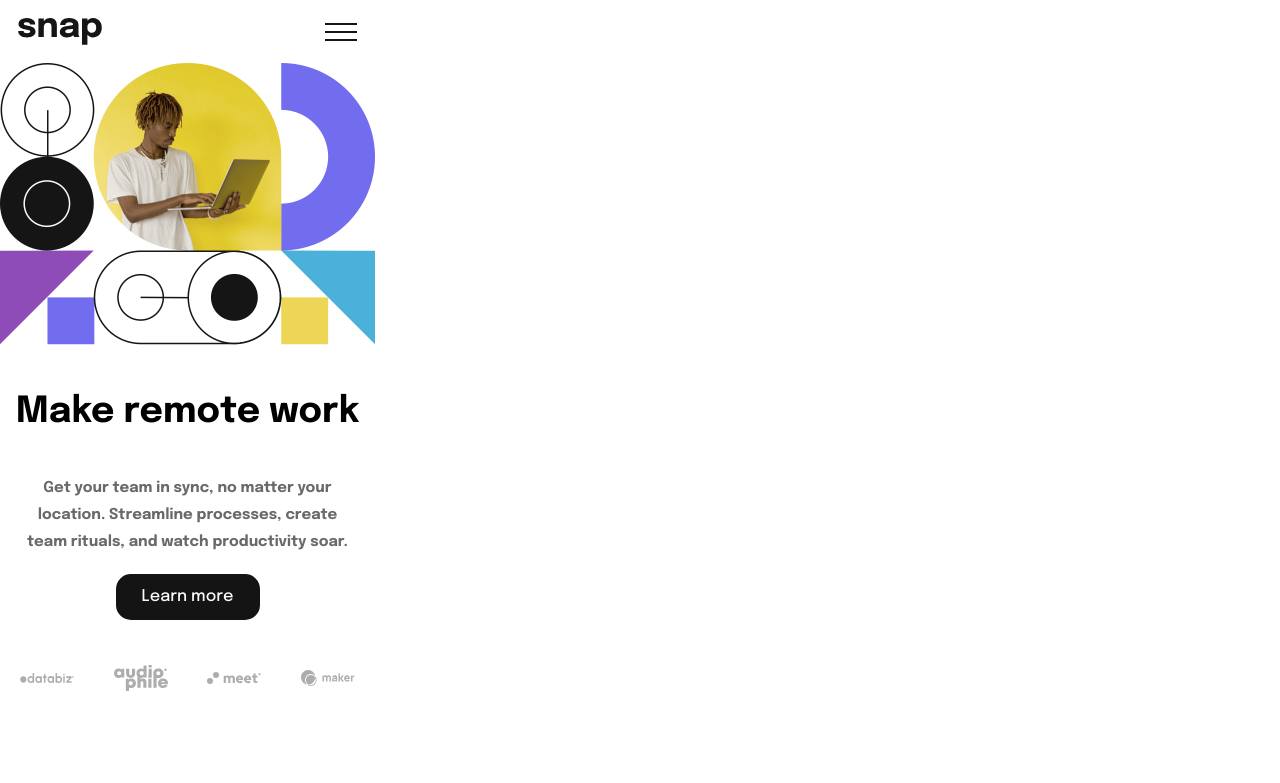
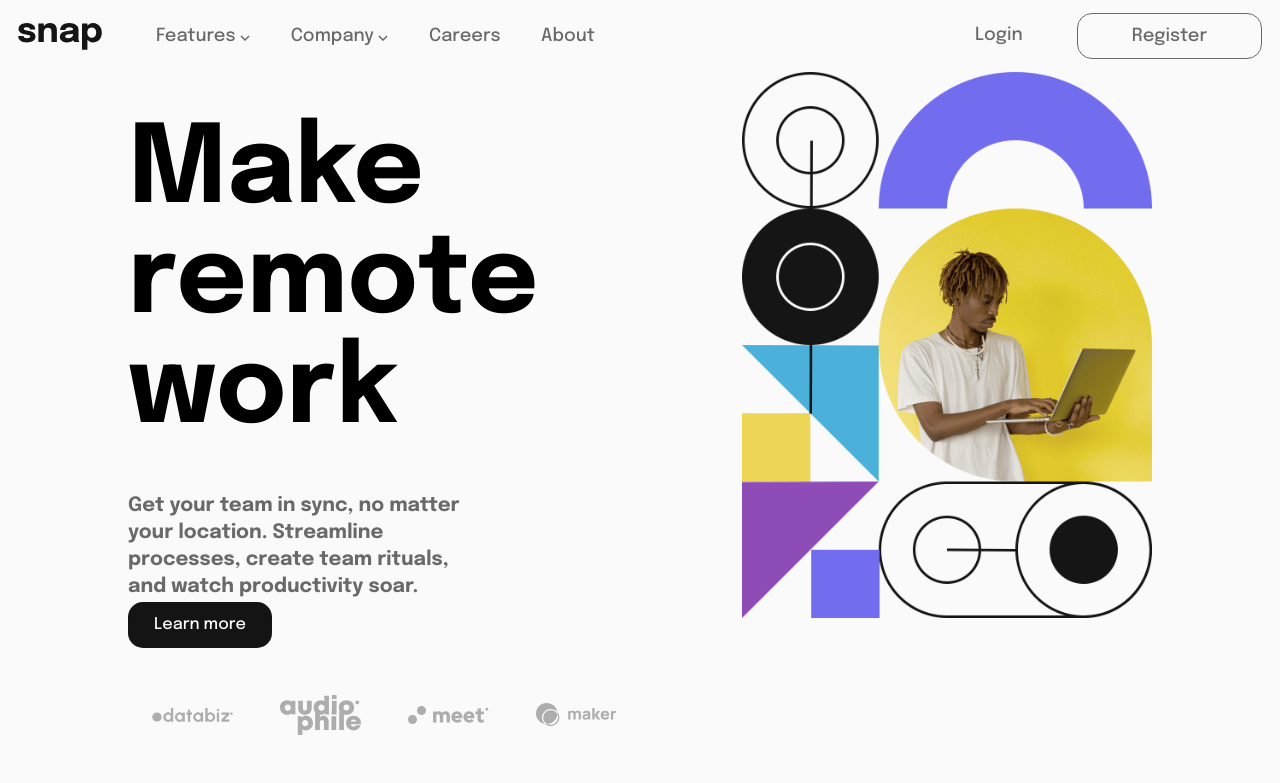
Before and after one commit to DevDeLaTorre/frontend-mentor-challenge-1, a plain HTML site: page index.html in a window 1280 px wide. Drawn offline with Linux system fonts and the light colour scheme.

Commit message:
finished project

```diff
--- a/assets/css/style.css
+++ b/assets/css/style.css
@@ -13,18 +13,95 @@
 html {
   font-size: 18px;
   font-family: "Epilogue", sans-serif;
+  background-color: var(--almost-white);
 }
 
-header,
+/*utilities*/
+.closeContainer {
+  text-align: right;
+}
+
+.closeIcon {
+  height: 1.5rem;
+  width: 1.5rem;
+}
+
+.submenu {
+  padding-left: 1rem;
+}
+
+.overlay {
+  position: fixed;
+  width: 100%;
+  height: 100%;
+  background-color: rgba(0, 0, 0, 0.5);
+}
+
+.hidden,
+.hero-desktop {
+  display: none;
+}
+
+.button-borderless,
+.button {
+  display: block;
+  padding: 0.7rem 3rem;
+  margin: 0 auto;
+  color: var(--medium-gray);
+  background-color: var(--almost-white);
+  text-decoration: none;
+  text-align: center;
+}
+
+.button {
+  border: 1px var(--medium-gray) solid;
+  border-radius: 15px;
+}
+/*end utilities*/
+
+.header,
 .container {
   width: 375px;
 }
 
-.navbar {
+.header {
   display: flex;
+  position: relative;
   align-items: center;
   justify-content: space-between;
   padding: 1rem;
+}
+
+.header--navbar {
+  position: fixed;
+  display: none;
+  width: 65%;
+  height: 100vh;
+  top: 0;
+  right: 0;
+  background-color: var(--almost-white);
+  z-index: 2;
+}
+
+.menuActive {
+  display: flex;
+  flex-direction: column;
+  gap: 2rem;
+  padding: 1rem 1rem 10rem;
+}
+
+.header--navbar ul {
+  list-style: none;
+  color: var(--medium-gray);
+}
+
+.header--navbar ul:hover {
+  cursor: pointer;
+  color: var(--almost-black);
+}
+
+.header--navbar ul li {
+  line-height: 2.5rem;
 }
 
 .container--hero,
@@ -56,6 +133,13 @@ header,
   background-color: var(--almost-black);
 }
 
+.container--cta:hover {
+  background-color: var(--almost-white);
+  border: 1px solid var(--almost-black);
+  color: var(--almost-black);
+  cursor: pointer;
+}
+
 .container--clients {
   display: flex;
   align-items: center;
@@ -76,7 +160,111 @@ header,
 }
 
 @media only screen and (min-width: 376px) {
+  .header {
+    position: relative;
+    width: 100%;
+  }
+
+  .container {
+    display: grid;
+    grid-template-columns: 50% 40%;
+    gap: 10%;
+    width: 80%;
+    height: 80%;
+    margin: 0 auto;
+  }
+
+  .container div:nth-child(1) {
+    order: 2;
+  }
+
+  .container div:nth-child(2) {
+    order: 1;
+    display: flex;
+    flex-direction: column;
+    justify-content: space-between;
+    align-items: flex-start;
+  }
+
+  .container--title {
+    font-weight: 700;
+  }
+
+  .container--hero_image {
+    display: none;
+  }
+
+  .hero-desktop {
+    display: block;
+    height: 100%;
+    bottom: 0;
+  }
+
+  .header--navbar {
+    display: flex;
+    position: relative;
+    align-items: center;
+    justify-content: space-between;
+    width: 100%;
+    height: 2rem;
+  }
+
+  .header--navbar > ul {
+    padding: 2rem;
+  }
+
+  ul li {
+    display: inline-block;
+    position: relative;
+    padding: 0 1rem;
+  }
+
+  .submenu {
+    position: absolute;
+    background-color: white;
+    width: 10rem;
+    padding: 0.5rem;
+    box-shadow: 0.2rem 0.2rem 1rem var(--medium-gray);
+  }
+
+  .submenu li {
+    display: block;
+    width: 100%;
+  }
+
+  .closeContainer,
+  .header--menu {
+    display: none;
+  }
+
+  .header--buttons {
+    display: flex;
+  }
+
+  .container--title {
+    font-size: 6rem;
+    text-align: left;
+  }
+
+  .container--description {
+    font-size: 1.1rem;
+    text-align: left;
+    padding: 0 10rem 0 0;
+  }
+
+  .container--cta {
+    margin: 2px 0;
+  }
+
+  .container--clients {
+    width: 100%;
+  }
+
+  .container--client_logo {
+    width: 4.5rem;
+  }
+
   .attribution {
-    visibility: hidden;
+    display: none;
   }
 }
--- /dev/null
+++ b/assets/js/index.js
@@ -0,0 +1,38 @@
+const openMenu = document.querySelector(".header--menu");
+const closeMenu = document.querySelector(".closeIcon");
+const activeMenu = document.querySelector(".header--navbar");
+const featuresSubmenu = document.querySelector(".featuresSubmenu");
+const companySubmenu = document.querySelector(".companySubmenu");
+
+[openMenu, closeMenu].forEach((e) => {
+  e.addEventListener("click", () => {
+    activeMenu.classList.toggle("menuActive");
+    document.querySelector(".overlay").classList.toggle("hidden");
+  });
+});
+
+[featuresSubmenu, companySubmenu].forEach((e) => {
+  e.addEventListener("mouseover", () => {
+    const arrowIcon = e.firstElementChild;
+    e.children[1].classList.remove("hidden");
+
+    //if (arrowIcon.getAttribute("src").includes("down")) {
+    arrowIcon.setAttribute("src", "./images/icon-arrow-up.svg");
+    //} else {
+    //arrowIcon.setAttribute("src", "./images/icon-arrow-down.svg");
+    //}
+  });
+});
+
+[featuresSubmenu, companySubmenu].forEach((e) => {
+  e.addEventListener("mouseout", () => {
+    const arrowIcon = e.firstElementChild;
+    e.children[1].classList.add("hidden");
+
+    //if (arrowIcon.getAttribute("src").includes("down")) {
+    //arrowIcon.setAttribute("src", "./images/icon-arrow-up.svg");
+    //} else {
+    arrowIcon.setAttribute("src", "./images/icon-arrow-down.svg");
+    //}
+  });
+});
--- a/index.html
+++ b/index.html
@@ -24,21 +24,58 @@
     />
   </head>
   <body>
-    <header>
-      <nav class="navbar">
-        <img class="navbar--logo" src="./images/logo.svg" alt="" />
-        <img class="navbar--menu" src="./images/icon-menu.svg" alt="" />
-        <!--Features Company Careers About Login Register-->
+    <div class="overlay hidden"></div>
+    <header class="header">
+      <img class="header--logo" src="./images/logo.svg" alt="" />
+      <nav class="header--navbar">
+        <div class="closeContainer">
+          <img class="closeIcon" src="./images/icon-close-menu.svg" />
+        </div>
+        <ul class="menuoptions">
+          <li class="featuresSubmenu">
+            Features <img src="./images/icon-arrow-down.svg" />
+            <ul class="submenu hidden">
+              <li><img src="./images/icon-todo.svg" /> To Do List</li>
+              <li><img src="./images/icon-calendar.svg" /> Calendars</li>
+              <li><img src="./images/icon-reminders.svg" /> Reminders</li>
+              <li><img src="./images/icon-planning.svg" /> Planning</li>
+            </ul>
+          </li>
+
+          <li class="companySubmenu">
+            Company <img src="./images/icon-arrow-down.svg" />
+            <ul class="submenu hidden">
+              <li>History</li>
+              <li>Our Team</li>
+              <li>Blog</li>
+            </ul>
+          </li>
+          <li>Careers</li>
+          <li>About</li>
+        </ul>
+        <div class="header--buttons">
+          <a href="" class="button-borderless">Login</a>
+          <a href="" class="button">Register</a>
+        </div>
       </nav>
+      <img class="header--menu" src="./images/icon-menu.svg" alt="" />
     </header>
     <main class="container">
+      <div>
         <figure class="container--hero">
           <img
-          class="container--hero_image"
+            class="container--hero_image hero-mobile"
             src="./images/image-hero-mobile.png"
             alt="Hero Image"
           />
+          <img
+            class="container--hero_image hero-desktop"
+            src="./images/image-hero-desktop.png"
+            alt="Hero Image"
+          />
         </figure>
+      </div>
+      <div>
         <h1 class="container--title">Make remote work</h1>
         <h5 class="container--description">
           Get your team in sync, no matter your location. Streamline processes,
@@ -67,6 +104,7 @@
             class="container--client_logo"
           />
         </section>
+      </div>
     </main>
 
     <div class="attribution">
@@ -75,5 +113,7 @@
         >Frontend Mentor</a
       >. Coded by <a href="#">Luis De La Torre Aguilar</a>.
     </div>
+
+    <script src="./assets/js/index.js"></script>
   </body>
 </html>
```
Lines whose indentation alone changed are shown as unchanged.
